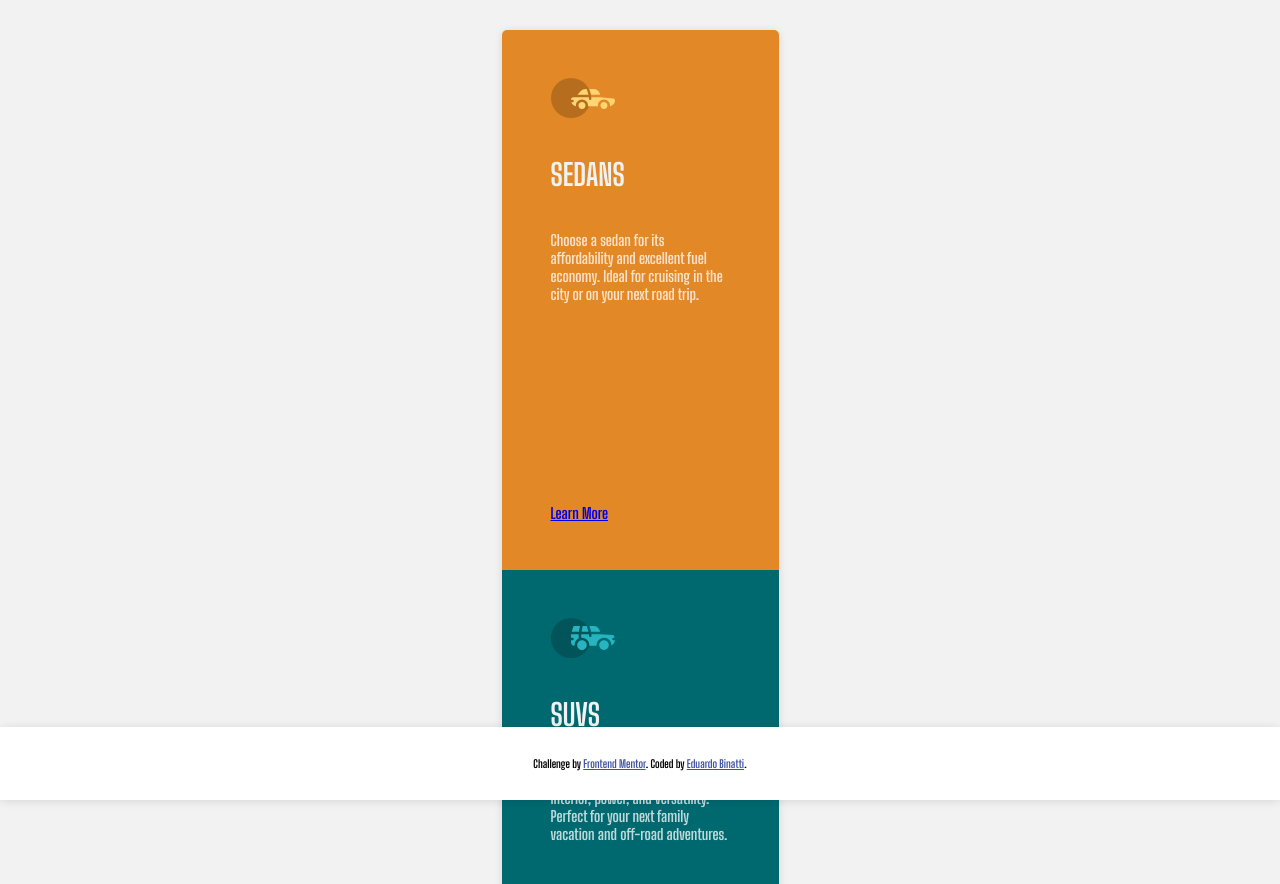
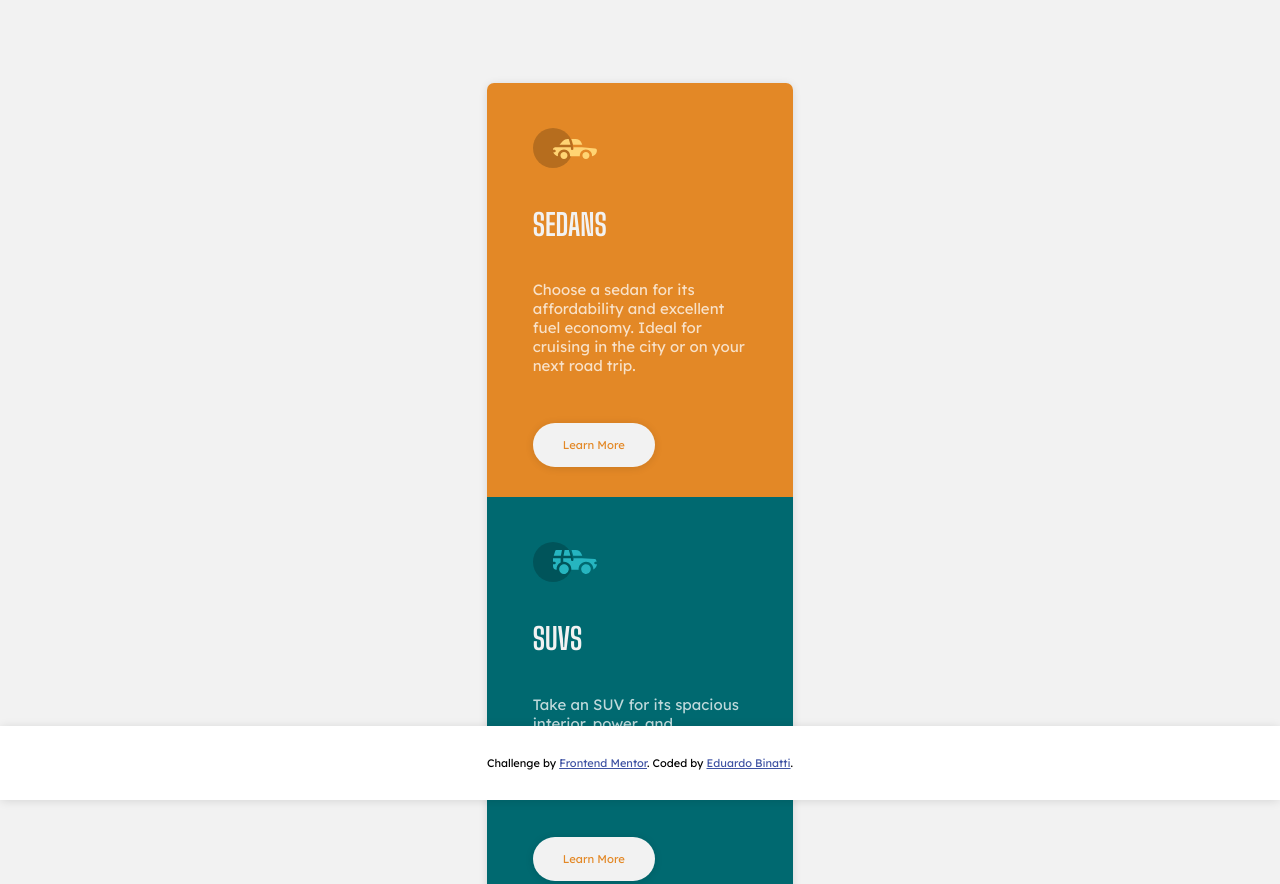
Before and after one commit to edubinatti/frm_3-column-preview-card-component-main, a plain HTML site: page index.html in a window 1280 px wide. Shown: the top 884 px of the page. Drawn offline with Linux system fonts and the light colour scheme.

Commit message:
in the middle

```diff
--- a/css/main-style.css
+++ b/css/main-style.css
@@ -38,17 +38,19 @@ body {
 }
 
 .full-card {
-    border-radius: 5px;
+    border-radius: 7px;
     box-shadow: 0 1px 10px -1px rgb(0 0 0 / 14%);
-    margin: 2rem;
+    margin: 5.5rem 1.5rem;
     overflow: auto;
 }
 
 .card {
     /* desktop */
-    width: 277px;
-    height: 540px;
-    padding: 48px 49px;
+    /* width: 277px;
+    height: 540px; */
+    width: 20.4375rem;
+    height: 27.625rem;
+    padding: 3rem 3.0625rem;
     display: flex;
     flex-direction: column;
     justify-content: space-between;
@@ -81,4 +83,33 @@ body {
 
 .card .card-content .card-descriptions {
     color: var(--clr-transparent-white);
+    font-family: 'Lexend Deca', sans-serif;
 }
+
+.card .card-footer a{
+    text-decoration: none;
+    font-size: 0.75rem;
+    font-weight: 400;
+    min-width: 9.125rem;
+    padding: 1rem 2rem;
+    background-color: var(--clr-very-light-gray);
+    box-shadow: 0 1px 10px -1px rgb(0 0 0 / 14%);
+    border-radius: 1.5rem;
+    font-family: 'Lexend Deca', sans-serif;
+}
+
+.card .card-footer a:nth-child(1){
+    color: var(--clr-bright-orange);
+}
+
+.card .card-footer a:nth-child(2){
+    color: var(--clr-dark-cyan);
+}
+
+.card .card-footer a:nth-child(3){
+    color: var(--clr-very-dark-cyan);
+}
+
+.card-button:hover {
+    background-color: transparent;
+}
--- a/index.html
+++ b/index.html
@@ -22,6 +22,7 @@
       min-width: 100%;
       padding: 2rem;
       background-color: white;
+      font-family: 'Lexend Deca', sans-serif;
     }
 
     .attribution a {
```
